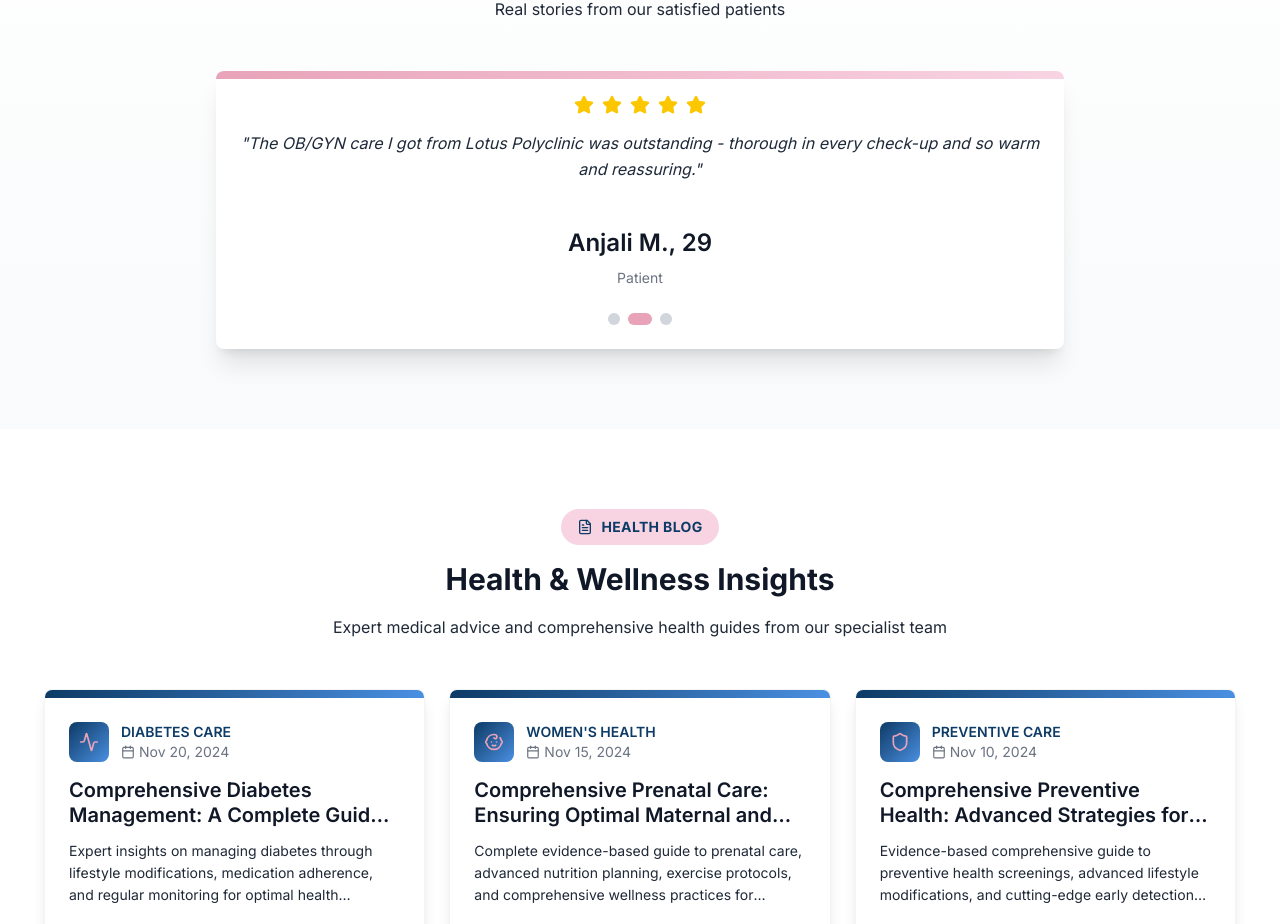
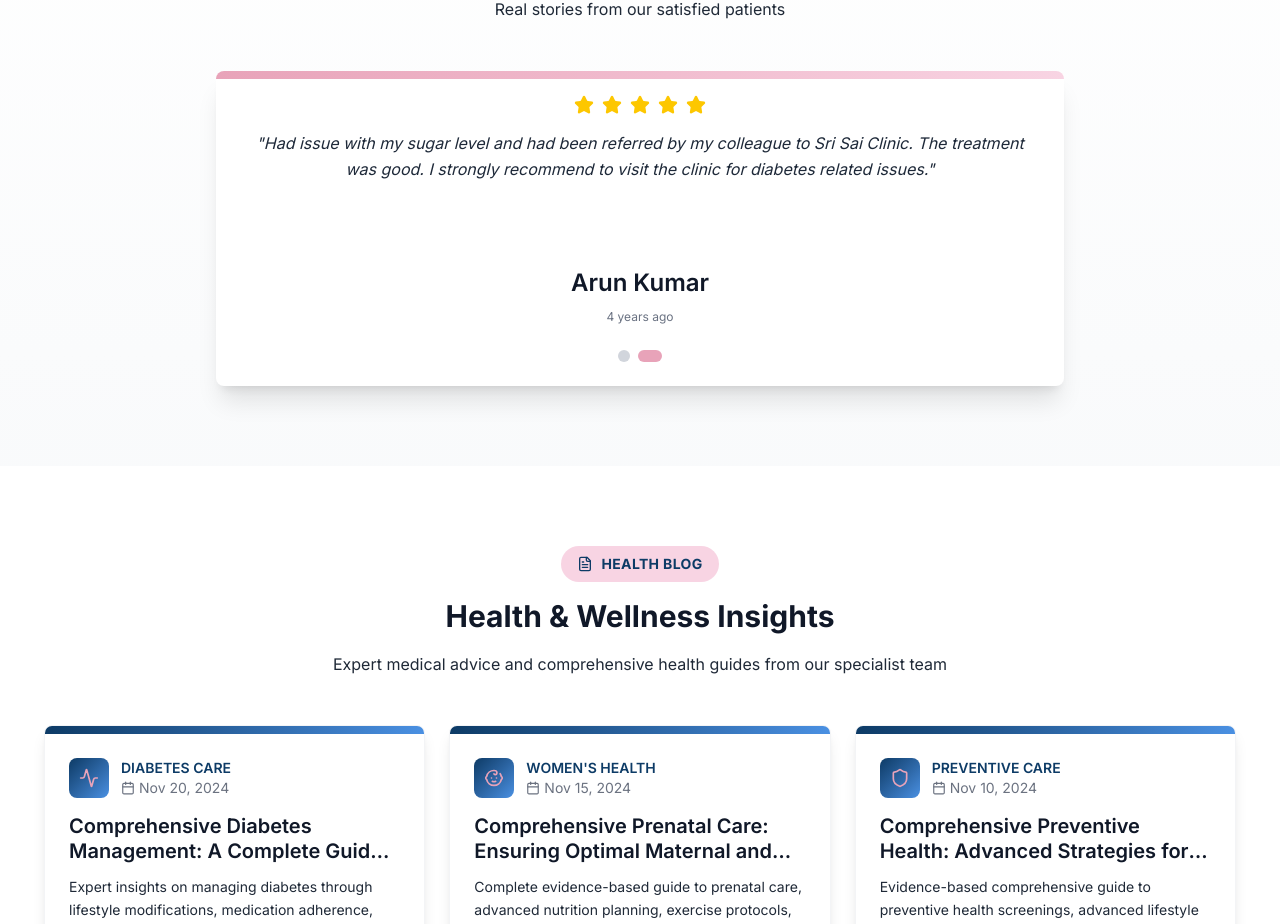
Before and after one commit to Aswathi-AJ/LOTUS-POLYCLINIC, a React (Vite) app: page / in a window 1280 px wide. Shown: the part 3852-4776 px from the top of the page. Built offline with nearby package versions, Linux system fonts and the light colour scheme.

Commit message:
modified

```diff
--- a/src/App.jsx
+++ b/src/App.jsx
@@ -178,18 +178,17 @@ const App = () => {
 
 const testimonials = [
   {
-      name: "Sanjay K., 58",
-      text: "I have been living with diabetes for 10 years, and the care I receive at Lotus Polyclinic has truly transformed my health.",
+    name: "CHARLES C L",
+
+    date: "2 months ago",
+    text: "Was very happy with the service and the results got. Very clean clinic, staff are very professional. Would definitely recommend for very economical treatment.",
     rating: 5
   },
   {
-      name: "Anjali M., 29",
-      text: "The OB/GYN care I got from Lotus Polyclinic was outstanding - thorough in every check-up and so warm and reassuring.",
-      rating: 5
-    },
-    {
-      name: "Rahul D., 35",
-      text: "Dr. Arjun was very professional and kind. My skin problem cleared up in two weeks.",
+    name: "Arun Kumar",
+
+    date: "4 years ago",
+    text: "Had issue with my sugar level and had been referred by my colleague to Sri Sai Clinic. The treatment was good. I strongly recommend to visit the clinic for diabetes related issues.",
     rating: 5
   }
 ];
@@ -411,7 +410,7 @@ const App = () => {
     setActiveTestimonial((prev) => (prev + 1) % testimonials.length);
   }, 5000);
   return () => clearInterval(interval);
-  }, [testimonials.length, activeTestimonial]);
+}, [testimonials.length]);
 
   const BlogModal = ({ blog, onClose }) => (
     <div className="fixed inset-0 z-50 overflow-y-auto bg-black bg-opacity-50 flex items-center justify-center p-4">
@@ -904,7 +903,7 @@ const App = () => {
           ))}
         </div>
 
-                <div className="min-h-[80px] mb-4">
+        <div className="min-h-[120px] mb-4">
           <p className="text-base leading-relaxed text-gray-800 italic">
             "{testimonials[activeTestimonial]?.text}"
           </p>
@@ -913,7 +912,12 @@ const App = () => {
         <div className="font-semibold text-gray-900 text-xl md:text-2xl mb-2">
           {testimonials[activeTestimonial]?.name}
         </div>
-                <div className="text-sm leading-relaxed text-gray-600 mb-6">Patient</div>
+        <div className="text-sm leading-relaxed text-gray-600 mb-2">
+          {testimonials[activeTestimonial]?.role}
+        </div>
+        <div className="text-xs leading-relaxed text-gray-500 mb-6">
+          {testimonials[activeTestimonial]?.date}
+        </div>
 
         <div className="flex justify-center space-x-2">
           {testimonials.map((_, index) => (
```
Lines whose indentation alone changed are shown as unchanged.
